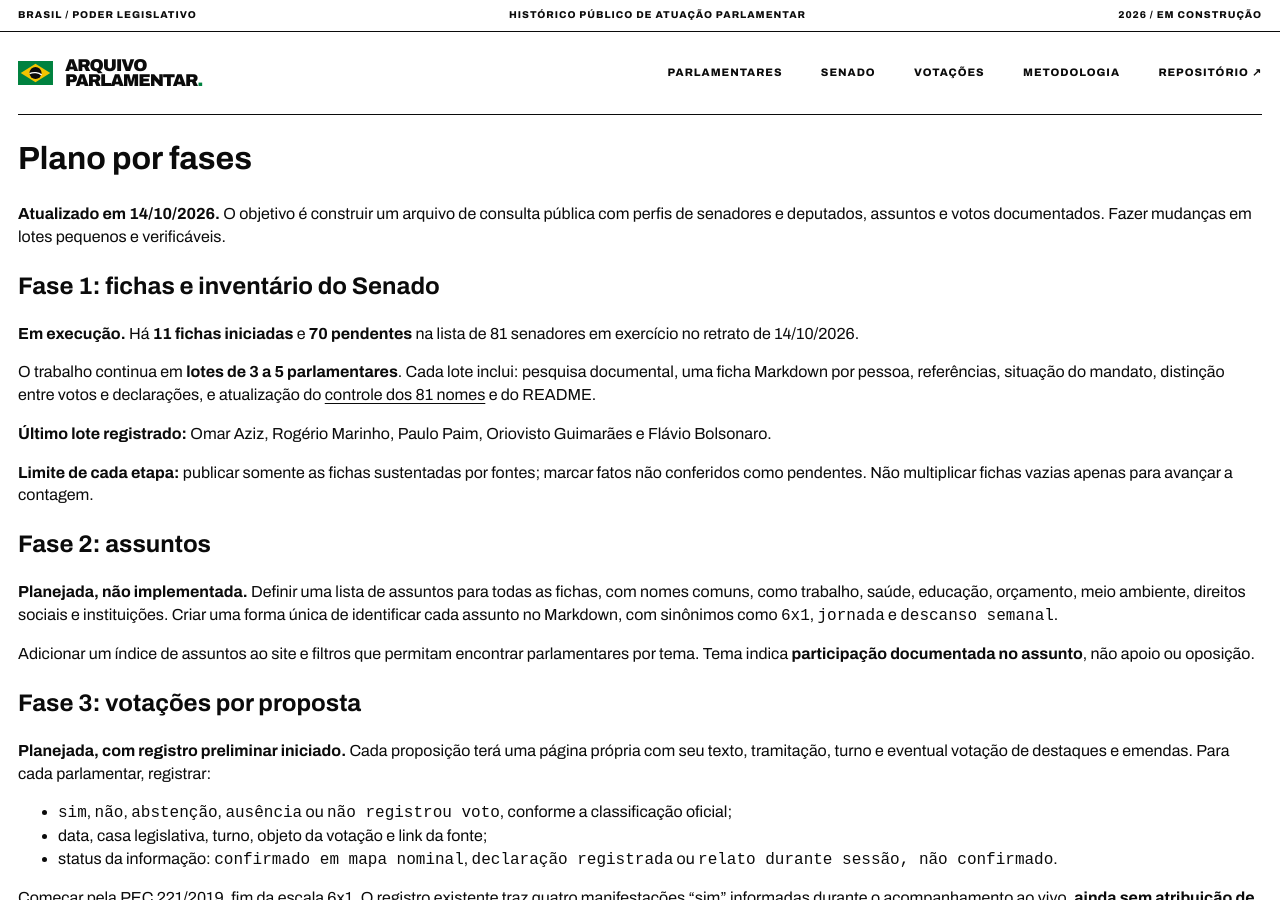
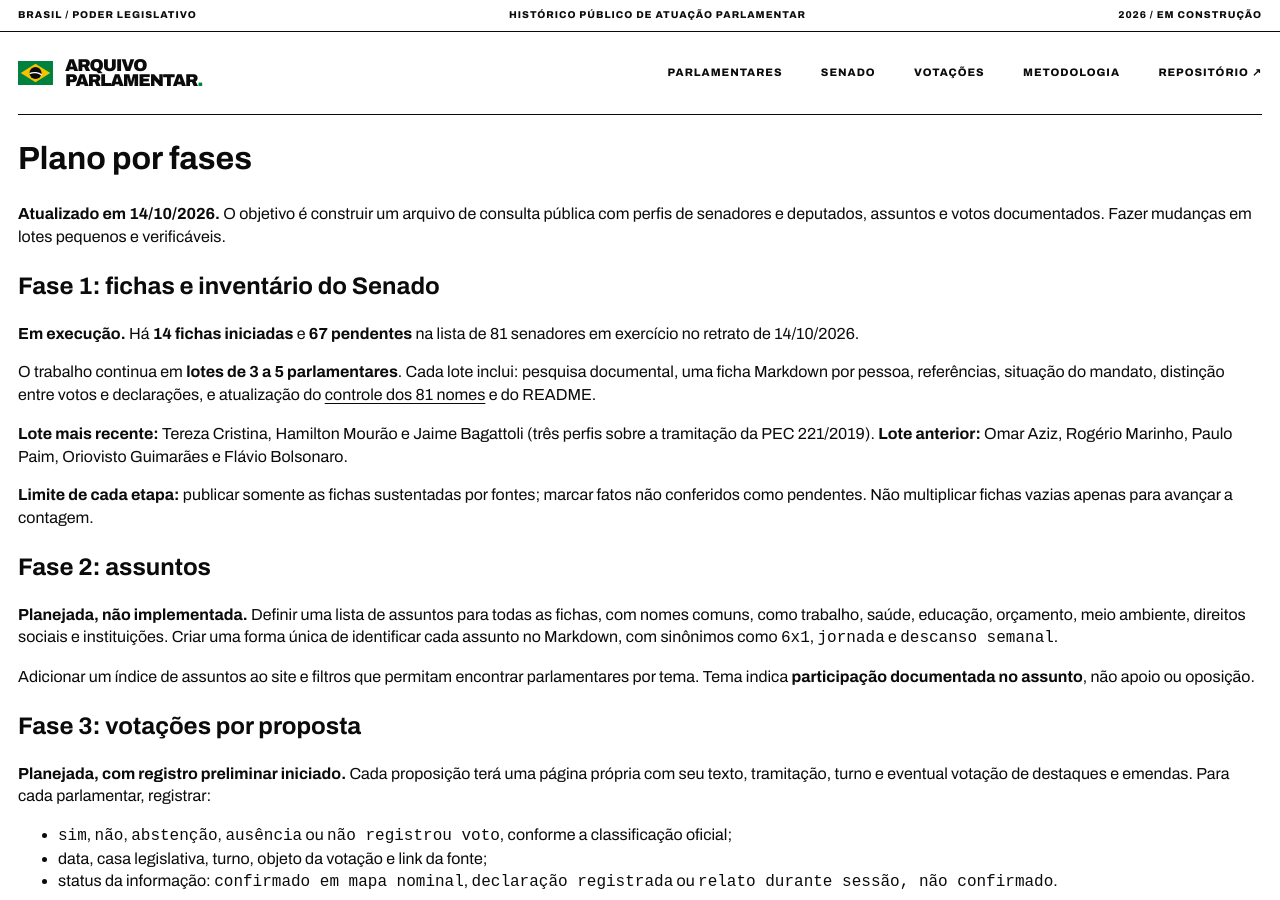
Before and after one commit to leorruas/senadores-deputados, a Jekyll site: the page built from PLANO-DE-FASES.md, in a window 1280 px wide and 900 px high. Built offline with Jekyll 4.4.1, drawn with Linux system fonts in a browser that asks for light colours; our own code applies the rules of GitHub Pages for plain Markdown files.

Commit message:
docs: atualiza andamento da fase 1 para 14 de 81

```diff
--- a/PLANO-DE-FASES.md
+++ b/PLANO-DE-FASES.md
@@ -4,11 +4,11 @@
 
 ## Fase 1: fichas e inventário do Senado
 
-**Em execução.** Há **11 fichas iniciadas** e **70 pendentes** na lista de 81 senadores em exercício no retrato de 14/10/2026.
+**Em execução.** Há **14 fichas iniciadas** e **67 pendentes** na lista de 81 senadores em exercício no retrato de 14/10/2026.
 
 O trabalho continua em **lotes de 3 a 5 parlamentares**. Cada lote inclui: pesquisa documental, uma ficha Markdown por pessoa, referências, situação do mandato, distinção entre votos e declarações, e atualização do [controle dos 81 nomes](parlamentares/senadores/ACOMPANHAMENTO.md) e do README.
 
-**Último lote registrado:** Omar Aziz, Rogério Marinho, Paulo Paim, Oriovisto Guimarães e Flávio Bolsonaro.
+**Lote mais recente:** Tereza Cristina, Hamilton Mourão e Jaime Bagattoli (três perfis sobre a tramitação da PEC 221/2019). **Lote anterior:** Omar Aziz, Rogério Marinho, Paulo Paim, Oriovisto Guimarães e Flávio Bolsonaro.
 
 **Limite de cada etapa:** publicar somente as fichas sustentadas por fontes; marcar fatos não conferidos como pendentes. Não multiplicar fichas vazias apenas para avançar a contagem.
 
```
